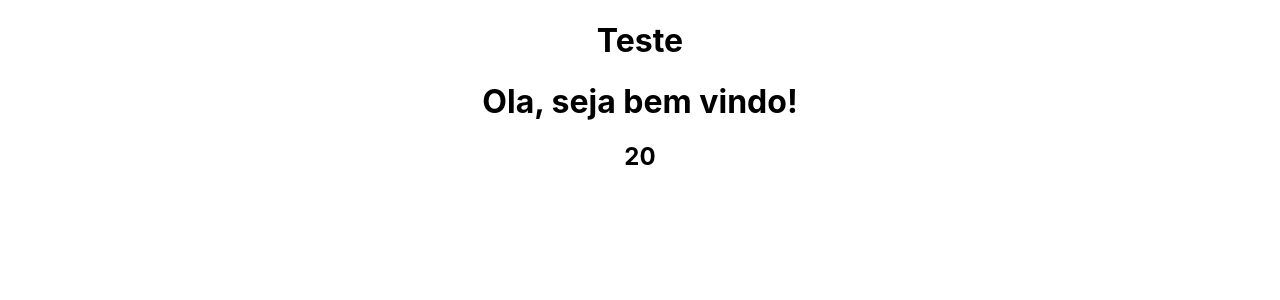
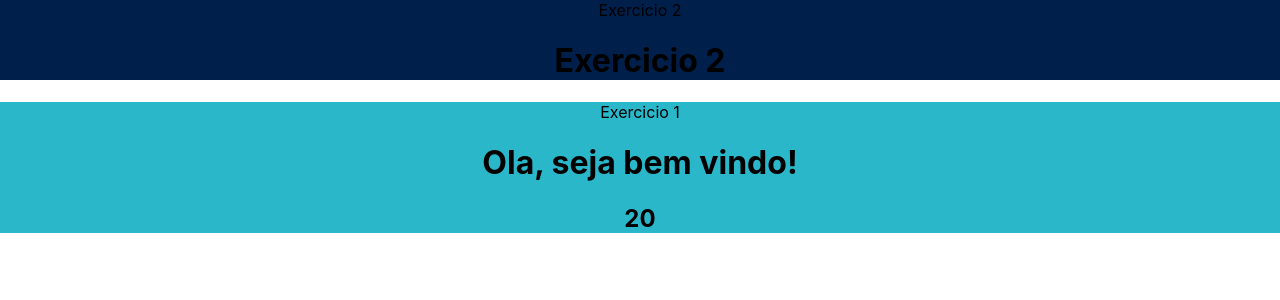
Before and after one commit to metratonpr/fundamentos2, a React (Create React App) app: page / in a window 1280 px wide. Shown: the top 300 px of the page. Built offline with nearby package versions, Linux system fonts and the light colour scheme; the HTML template or start-up script is replaced by a standard one.

Commit message:
Card - Cores

```diff
--- a/src/App.js
+++ b/src/App.js
@@ -5,8 +5,12 @@ import Card from './componentes/layout/Card';
 function App() {
   return (
     <div className="App">
-      <Card></Card>
-      <Hello/>
+      <Card titulo="Exercicio 2" color="#011f4b">
+        <h1> Exercicio 2</h1>
+      </Card>
+      <Card titulo="Exercicio 1" color="#2ab7ca">
+        <Hello/>
+      </Card>
     </div>
   );
 }
--- a/src/componentes/layout/Card.jsx
+++ b/src/componentes/layout/Card.jsx
@@ -1,10 +1,17 @@
 import React from "react";
 import './Card.css'
 
-export default function Card(props){
+export default function Card(props) {
+    const estilo = {
+        backgroundColor: props.color || '#F00',
+        borderColor: props.color || '#F00',
+    }
     return (
-        <div>
-            <h1>Teste</h1>
+        <div style={estilo}>
+            <div className="titulo">{props.titulo}</div>
+            <div className="conteudo">
+                {props.children}
+            </div>
         </div>
     );
 };
```
